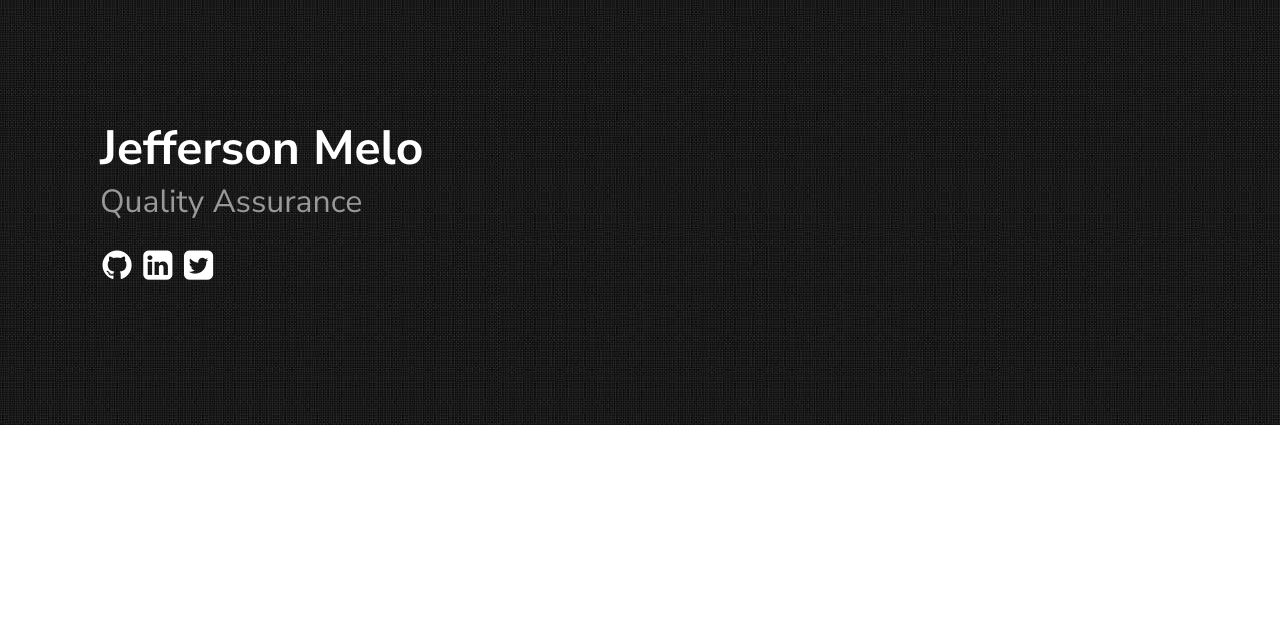
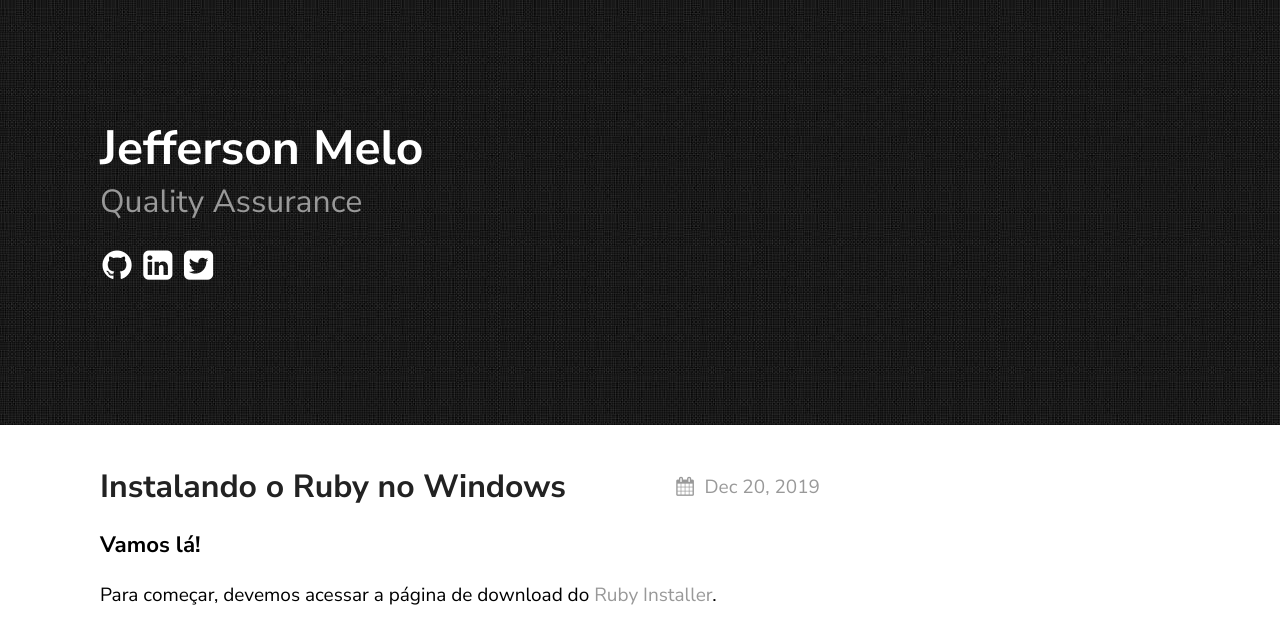
Before and after one commit to jeffersonmello8/jeffersonmello8.github.io, a Jekyll site: the page built from index.md, in a window 1280 px wide. Shown: the top 644 px of the page. Built offline with Jekyll 4.4.1, drawn with Linux system fonts in a browser that asks for light colours; part of the change alters nothing that is shown.

Commit message:
criei meu primeiro post para valer

```diff
--- a/_config.yml
+++ b/_config.yml
@@ -4,7 +4,7 @@ email: jefferson.mello8@hotmail.com
 description: > # this means to ignore newlines until "show_exerpts:"
   Site pessoal e blog de um QA apaixonado por qualidade, testar coisas e compartilhar boas idéias.
 show_excerpts: true # set to true to show excerpts on the homepage
-baseurl: /
+baseurl:
 
 # Minima date format
 # refer to http://shopify.github.io/liquid/filters/date/ if you want to customize this
--- a/_layouts/page.html
+++ b/_layouts/page.html
@@ -1,5 +1,5 @@
 <!DOCTYPE html>
-<html lang="en">
+<html lang="pt-br">
 <head>
 	{%- include head.html -%}
 </head>
--- /dev/null
+++ b/_posts/2019-12-18-instalando-ruby.markdown
@@ -0,0 +1,64 @@
+---
+layout: post
+title:  "Instalando o Ruby no Windows"
+description: Neste artigo, irei demonstrar como realizar a instalação do Ruby para realizar testes com os frameworks RSpec e Capybara.
+date:   2019-12-20 12:42:00 +0530
+categories: Ferramentas
+---
+
+### Vamos lá!
+Para começar, devemos acessar a página de download do [Ruby Installer](https://rubyinstaller.org/downloads/).
+
+Ao acessar o site, é visto que o próprio já recomenda uma versão, no momento em que esse documento está sendo criado, é indicada a versão 2.6.5-1. Pode ser que quando você esteja vendo, outra seja recomendada, o importante é baixar uma versão estável superior ou igual ao que o Capybara exige e uma versão que possua o devkit pois o mesmo já facilita o uso e na instalação de várias bibliotecas que poderão ser utilizadas em seus projetos de automação.
+
+![ruby installer](\images\ruby-installer.png)
+
+Você pode saber qual [versão mínima](https://rubygems.org/gems/capybara) do Ruby que o Capybara necessita para rodar tranquilamente sem falhas.
+
+![version ruby](\images\version-ruby.png)
+
+Após realizar o download do instalador do Ruby indicado na primeira imagem, precisaremos dar um clique duplo para executa-lo. O primeiro passo é aceitar a licença, basta marcar “I accept the License” e clicar em “Next”.
+
+![ruby install passo1](\images\ruby-install-step1.png)
+
+A próxima tela que será exibida será esta:
+
+![ruby install passo2](\images\ruby-install-step2.png)
+
+Neste ponto, não iremos realizar nenhuma alteração. Mas caso você queira alterar o diretório onde o Ruby será instalado, não tem problema, basta indicar no campo selecionado. Caso não queira fazer nenhuma alteração, para irmos ao próximo passo devemos clicar no botão “Install”.
+
+Pronto, após isto será exibida uma nova tela, onde o instalador irá solicitar que você confirme quais componentes você deseja instalar.
+
+É importante deixar todas as opções de checkbox marcadas. Pois a primeira se trata da base de arquivos do Ruby e a segunda se trata do MSYS2, na qual o kit de desenvolvimento ou devkit faz parte.
+
+![ruby install passo3](\images\ruby-install-step3.png)
+
+É interessante verificar a mensagem que é exibida antes de ir para o próximo passo.
+
+Ele está informando que irá instalar o Ruby e o MSYS2, mas pede que após a instalação seja executado o seguinte comando “ridk install” para iniciar o devkit. Agora que já estamos cientes, vamos clicar em “Next” para avançar.
+
+Uma tela como esta deverá ser exibida mostrando o progresso da instalação e após o processo ser finalizado, esta tela deverá ser exibida:
+
+![ruby install passo4](\images\ruby-install-step4.png)
+
+Nela, deverá ser desmarcada a opção “Run ‘ridk install’ to setup MSYS2 and development toolchain.” Pois iremos iniciar o devkit em outro momento.
+
+Agora devemos abrir o console e executar o comando “ruby --version” para nos certificarmos que o Ruby foi instalado corretamente.
+
+![ruby install passo5](\images\ruby-install-step5.png)
+
+Após a execução, caso tenha ocorrido tudo bem, uma mensagem como mostrada acima deverá ser exibida.
+
+Para prosseguir, vamos configurar o devkit. Para isso devemos executar o seguinte comando “ridk install”.
+
+![ruby install passo6](\images\ruby-install-step6.png)
+
+Uma mensagem como a que é exibida na imagem acima deverá ser exibida. Neste momento podemos ver que o console nos dá três opções de instalação e nós vamos utilizar a terceira opção. Então devemos digitar o número “3” e pressionar a tecla “Enter”.
+
+Após a instalação ser concluída, uma mensagem como essa deverá ser exibida pelo console.
+
+![ruby install passo7](\images\ruby-install-step7.png)
+
+Devemos pressionar a tecla “Enter” para finalizar a configuração do devkit e pronto, neste momento já temos o Ruby instalado, parabéns se você chegou até aqui.
+
+[Volte a Home](/#)
```
Also changed, not shown: images/ruby-install-step1.png (added), images/ruby-install-step2.png (added), images/ruby-install-step3.png (added), images/ruby-install-step4.png (added), images/ruby-install-step5.png (added), images/ruby-install-step6.png (added), images/ruby-install-step7.png (added), images/ruby-installer.png (added), images/version-ruby.png (added).
